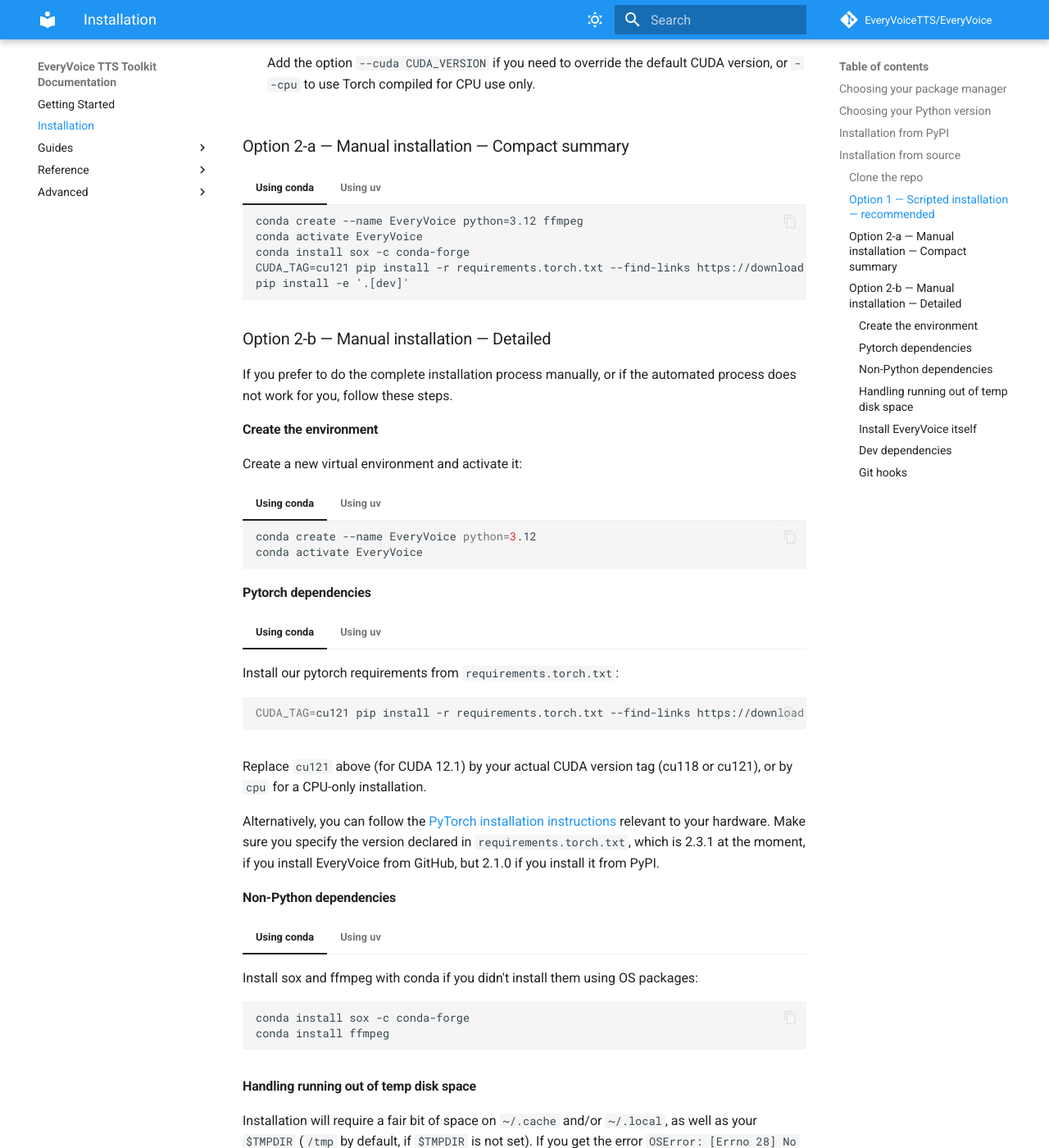
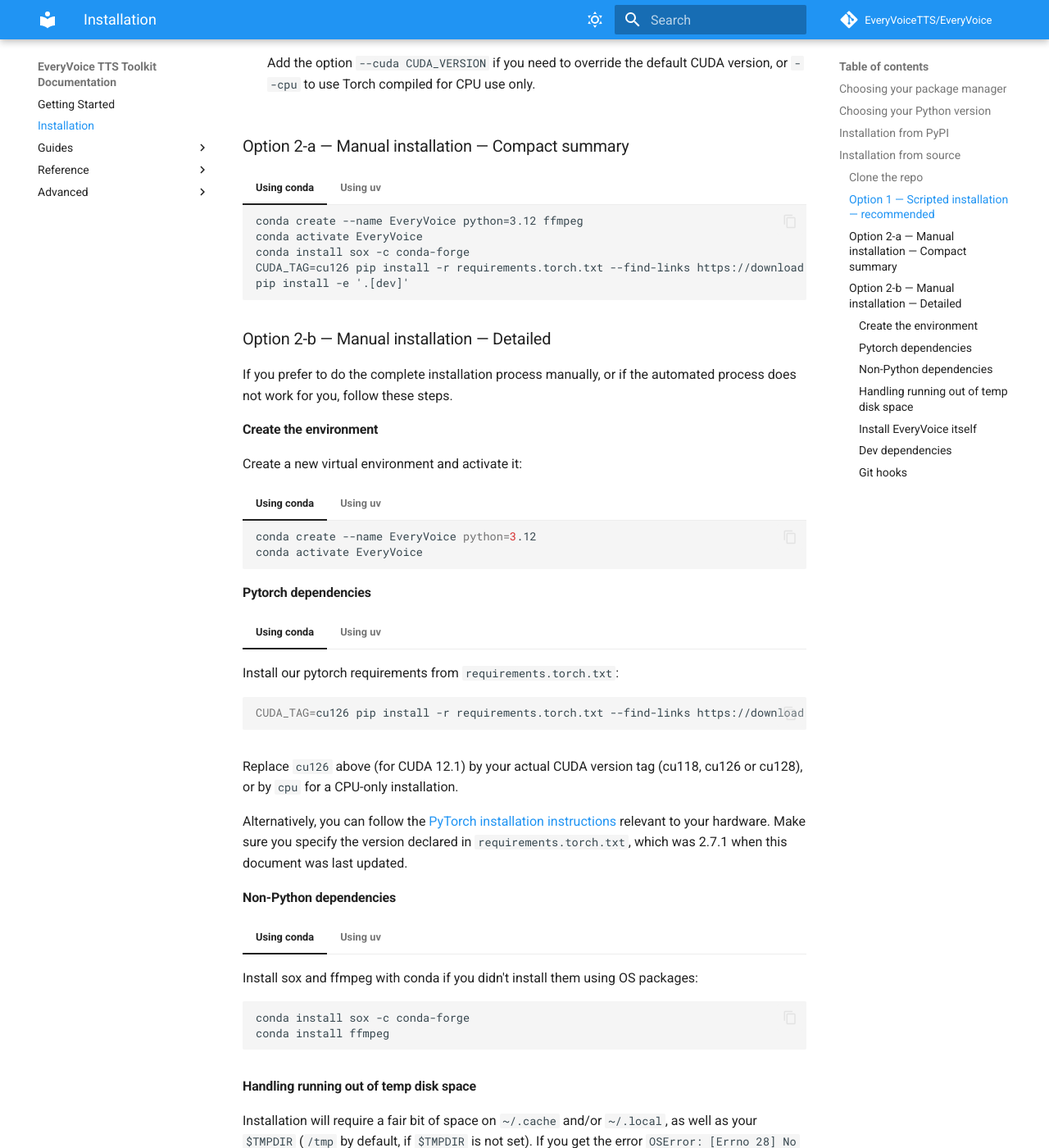
Before and after one commit to EveryVoiceTTS/EveryVoice, an MkDocs documentation site: the page built from docs/install.md, in a window 1280 px wide and 1400 px high, scrolled down 1695 px. Shown: the whole window at 82% size. Built offline with MkDocs 1.6.1 and Material for MkDocs 9.7.7, drawn with Linux system fonts in a browser that asks for light colours; comment, search, counter and statistics services are not loaded; the version menu is left out.

Commit message:
docs: document using uv's --torch-backend option, plus bump doc cuda_tag

````diff
--- a/docs/install.md
+++ b/docs/install.md
@@ -89,7 +89,7 @@
     conda create --name EveryVoice python=3.12 ffmpeg
     conda activate EveryVoice
     conda install sox -c conda-forge
-    CUDA_TAG=cu121 pip install -r requirements.torch.txt --find-links https://download.pytorch.org/whl/torch_stable.html
+    CUDA_TAG=cu126 pip install -r requirements.torch.txt --find-links https://download.pytorch.org/whl/torch_stable.html
     pip install -e '.[dev]'
     ```
 
@@ -99,8 +99,7 @@
     ```
     uv venv -p 3.12 .venv
     source .venv/bin/activate
-    uv pip install torch==2.3.1+cu121 torchaudio==2.3.1+cu121 --find-links https://download.pytorch.org/whl/torch_stable.html
-    uv pip install -e '.[dev]'
+    uv pip install -e '.[dev]' --torch-backend=cu126
     ```
 
 ### Option 2-b &mdash; Manual installation &mdash; Detailed
@@ -133,24 +132,25 @@
     Install our pytorch requirements from `requirements.torch.txt`:
 
     ```sh
-    CUDA_TAG=cu121 pip install -r requirements.torch.txt --find-links https://download.pytorch.org/whl/torch_stable.html
+    CUDA_TAG=cu126 pip install -r requirements.torch.txt --find-links https://download.pytorch.org/whl/torch_stable.html
     ```
 
 === "Using uv"
 
-    Install our pytorch requirements specified in `requirements.torch.txt`, but manually.
-    (Unfortunately, `uv` does not support the environment variable we use with pip and conda.)
+    Since version 0.6.9, `uv` has a `--torch-backend` option for automatically
+    fetching the right pre-compiled wheels given your CUDA driver, so add it when
+    you install everyvoice itself:
 
     ```sh
-    uv pip install torch==2.3.1+cu121 torchaudio==2.3.1+cu121 --find-links https://download.pytorch.org/whl/torch_stable.html
+    uv pip install . --torch-backend=cu126
     ```
 
-Replace `cu121` above (for CUDA 12.1) by your actual CUDA version tag (cu118 or
-cu121), or by `cpu` for a CPU-only installation.
+Replace `cu126` above (for CUDA 12.1) by your actual CUDA version tag (cu118,
+cu126 or cu128), or by `cpu` for a CPU-only installation.
 
 Alternatively, you can follow the [PyTorch installation instructions](https://pytorch.org/get-started/locally/) relevant to your hardware.
-Make sure you specify the version declared in `requirements.torch.txt`, which is 2.3.1 at the moment,
-if you install EveryVoice from GitHub, but 2.1.0 if you install it from PyPI.
+Make sure you specify the version declared in `requirements.torch.txt`, which was 2.7.1 when this
+document was last updated.
 
 #### Non-Python dependencies
 
@@ -196,6 +196,8 @@
     uv pip install -e .
     ```
 
+    (possibly with the optional `--torch-backend=cu126` option discussed above)
+
 #### Dev dependencies
 
 Before you can run the test suites, you'll also need to install the dev dependencies:
````
Also changed, not shown: 1 other file.
